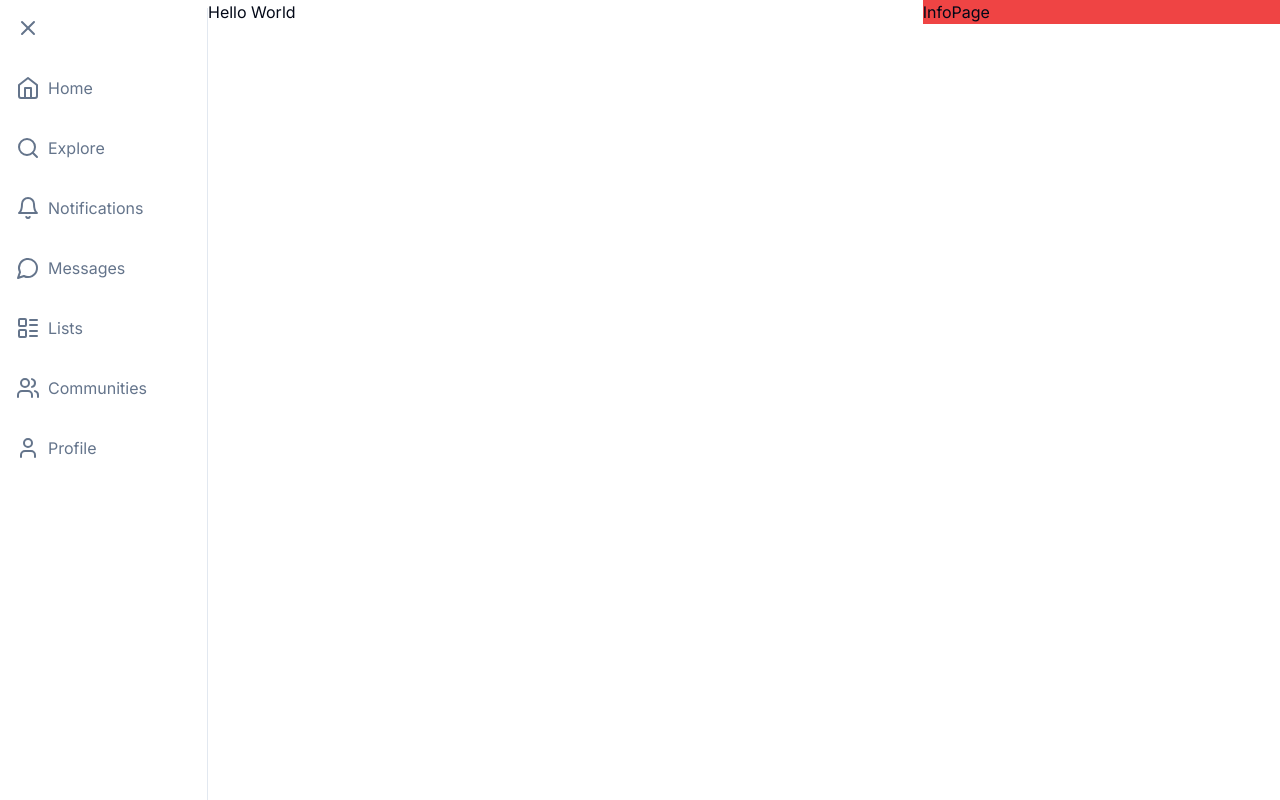
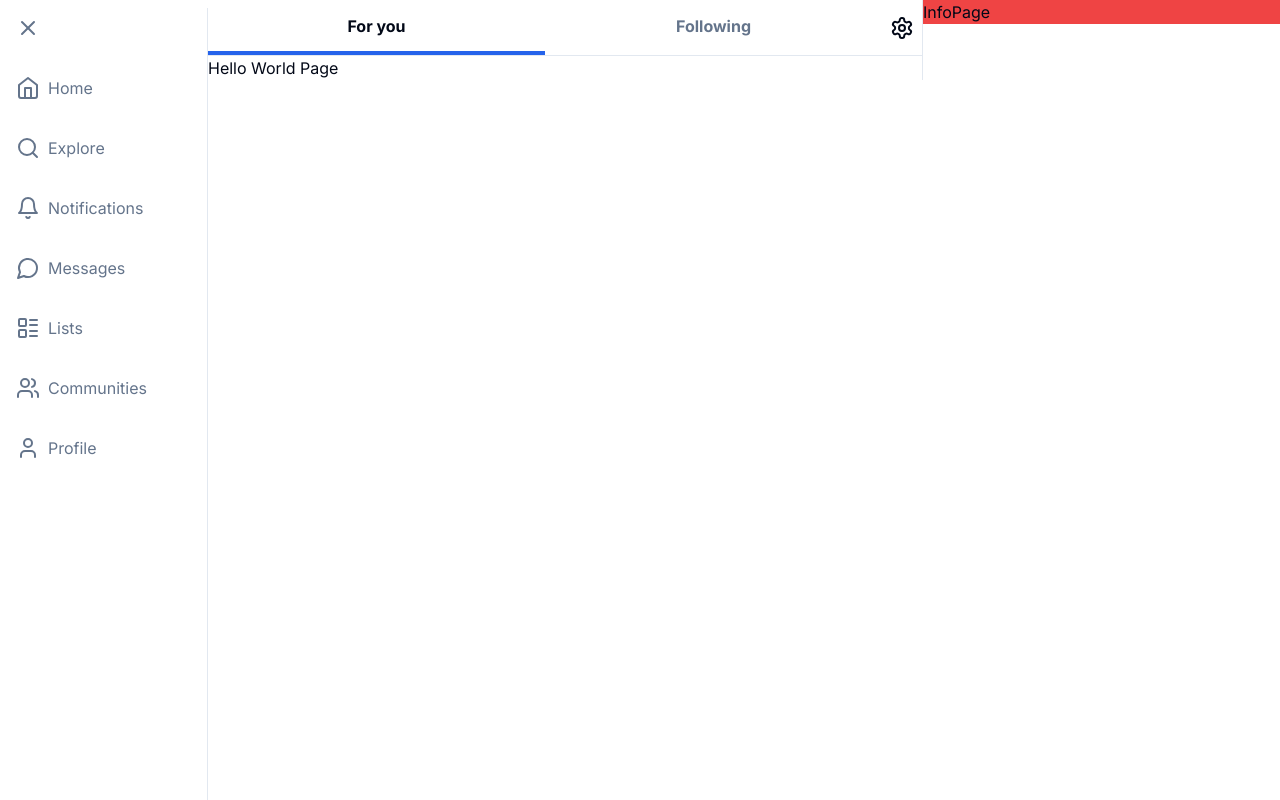
Before and after one commit to marcos-padilla/twitter-clone, a Next.js app in the folder frontend/: page /home in a window 1280 px wide. Built offline with nearby package versions, Linux system fonts and the light colour scheme.

Commit message:
feat(frontend): added header

```diff
--- a/frontend/app/home/layout.tsx
+++ b/frontend/app/home/layout.tsx
@@ -1,3 +1,5 @@
+import HomeNavbar from '@/components/HomeNavbar'
+
 export default function Layout({
 	children,
 	info,
@@ -7,7 +9,10 @@ export default function Layout({
 }) {
 	return (
 		<div className='flex'>
-			<div className='flex-[2]'>{children}</div>
+			<div className='flex-[2] border-r'>
+				<HomeNavbar />
+				{children}
+			</div>
 			<div className='flex-1 lg:block hidden'>{info}</div>
 		</div>
 	)
--- a/frontend/app/home/page.tsx
+++ b/frontend/app/home/page.tsx
@@ -1,3 +1,3 @@
 export default function Home() {
-	return <>Hello World</>
+	return <div>Hello World Page</div>
 }
--- a/frontend/components/HomeNavbar.tsx
+++ b/frontend/components/HomeNavbar.tsx
@@ -0,0 +1,42 @@
+'use client'
+
+import { cn } from '@/lib/utils'
+import { Settings } from 'lucide-react'
+import { useState } from 'react'
+
+const feeds = [
+	{
+		name: 'For you',
+		value: 'for-you',
+	},
+	{
+		name: 'Following',
+		value: 'following',
+	},
+] as const
+
+type ActiveFeed = (typeof feeds)[number]['value']
+
+export default function HomeNavbar() {
+	const [activeFeed, setActiveFeed] = useState<ActiveFeed>('for-you')
+	return (
+		<header className='border-b flex items-stretch justify-stretch h-14 sticky top-0 z-50 bg-transparent backdrop-blur-md'>
+			{feeds.map((feed) => (
+				<button
+					key={feed.value}
+					className={cn(
+						'flex-1 flex justify-center items-center hover:bg-accent transition-all duration-500 cursor-pointer font-bold text-muted-foreground border-b-4 border-transparent',
+						activeFeed === feed.value &&
+							'text-foreground border-primary'
+					)}
+					onClick={() => setActiveFeed(feed.value)}
+				>
+					{feed.name}
+				</button>
+			))}
+			<div className='flex justify-center items-center hover:bg-accent transition-all duration-500 cursor-pointer px-2'>
+				<Settings />
+			</div>
+		</header>
+	)
+}
```
